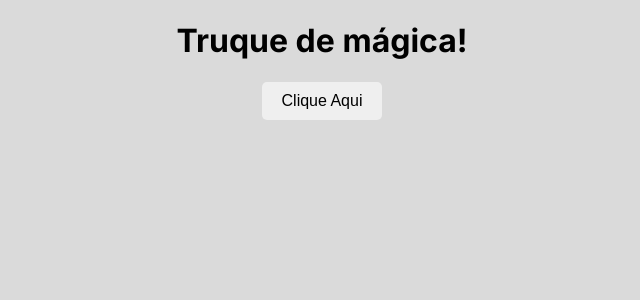
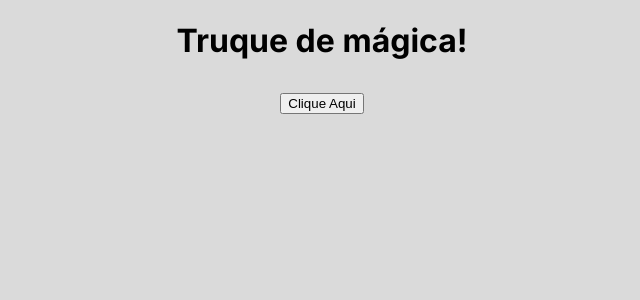
Before and after one commit to DRAVINCK/Proj-webresponsivo, a Next.js app: page /components/jogo2 in a window 1280 px wide. Shown: the top 300 px of the page, without its empty margins (318-958 px from the left). Built offline with nearby package versions, Linux system fonts and the light colour scheme.

Commit message:
att button

```diff
--- a/src/app/components/jogo2/botao.tsx
+++ b/src/app/components/jogo2/botao.tsx
@@ -22,7 +22,7 @@ const BotaoDesaparecer: React.FC = () => {
   return (
     <div>
       {isVisible ? (
-        <button className={styles.button} onClick={handleClick}>Clique Aqui</button>
+        <button onClick={handleClick}>Clique Aqui</button>
       ) : (
         <p>Botão escondido. Voltará em {countdown} segundos.</p>
       )}
--- a/src/app/components/jogo2/page.tsx
+++ b/src/app/components/jogo2/page.tsx
@@ -5,7 +5,7 @@ export default function Home() {
   return (
     <main className={styles.container}>
       <h1>Truque de mágica!</h1>
-      <BotaoDesaparecer/>
+      <h2 className={styles.button}><BotaoDesaparecer/></h2>
     </main>
   );
 
```
